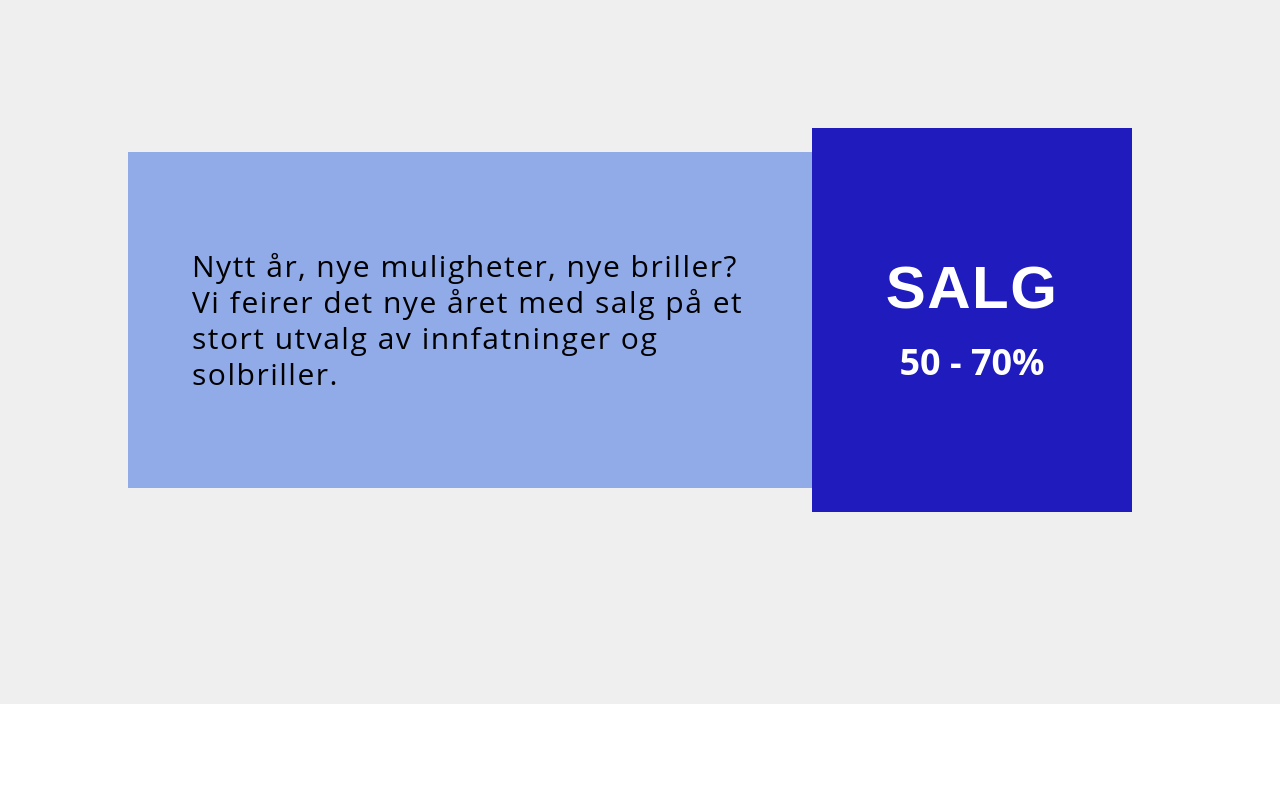
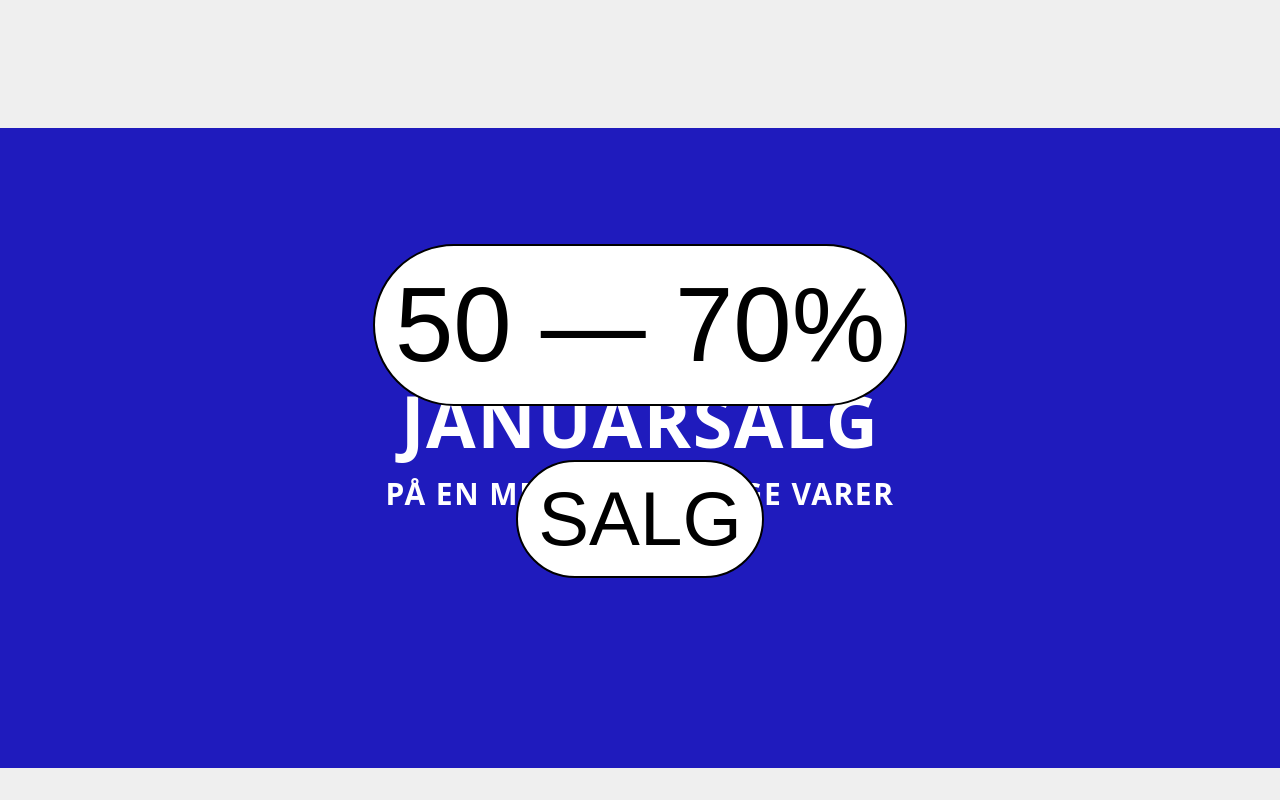
Before and after one commit to mathildeew/lillestromoptikk, a React (Vite) app: page / in a window 1280 px wide. Shown: the part 1320-2120 px from the top of the page. Built offline with nearby package versions, Linux system fonts and the light colour scheme; a web font is replaced by a local one.

Commit message:
adds sale section

```diff
--- a/src/components/Layout/Footer/index.jsx
+++ b/src/components/Layout/Footer/index.jsx
@@ -28,7 +28,9 @@ export default function Footer() {
         <div className="flex flex-col gap-5">
           <h3>Kontakt oss</h3>
           <div>
-            <p>post@lillestromoptikk.no</p>
+            <a href="mailto:post@lillestromoptikk.no">
+              post@lillestromoptikk.no
+            </a>
             <p>64 80 85 85</p>
           </div>
 
--- a/src/components/Sale/index.jsx
+++ b/src/components/Sale/index.jsx
@@ -1,19 +1,19 @@
 export default function Sale() {
   return (
-    <section className="bg-grey pb-24 flex flex-col items-center md:pb-32 lg:pb-48">
-      <div className="max-w-5xl flex flex-col  md:flex-row-reverse md:items-center md:gap-0">
-        <div
-          className="w-full text-white bg-kleinBlue max-w-xs max-h-xs mx-auto px-20 py-10 flex flex-col items-center gap-6 relative top-10
-        md:p-0 md:h-96 md:justify-center md:right-5 md:top-0"
-        >
-          <h2 className="uppercase text-6xl md:text-6xl">Salg</h2>
-          <span className="text-4xl font-bold">50 - 70%</span>
-        </div>
-
-        <div className="bg-lightBlue w-full px-4 py-24 md:px-16">
-          <p className="text-2xl  leading-10  md:text-3xl">
-            Nytt år, nye muligheter, nye briller? Vi feirer det nye året med
-            salg på et stort utvalg av innfatninger og solbriller.
+    <section className="bg-grey flex flex-col items-center pb-24 relative z-10   md:pb-32 lg:pb-48">
+      <div className=" bg-kleinBlue w-full flex flex-col items-center px-4 py-36 relative  md:py-40 lg:py-64">
+        <span className="font-heading bg-white w-fit h-fit px-5 rounded-full border-2 border-black animate-sale uppercase absolute">
+          Salg
+        </span>
+        <span className="font-heading bg-white w-fit h-fit px-5 rounded-full border-2 border-black   animate-salePercent uppercase absolute">
+          50 &mdash; 70%
+        </span>
+        <div className="text-white flex flex-col items-center gap-5">
+          <p className="text-5xl font-bold uppercase relative md:text-7xl">
+            Januarsalg
+          </p>
+          <p className="text-xl md:text-3xl font-bold uppercase ">
+            På en mengde utvalge varer
           </p>
         </div>
       </div>
--- a/tailwind.config.js
+++ b/tailwind.config.js
@@ -17,6 +17,10 @@ export default {
       fontSize: {
         home: "10vh",
       },
+      lineHeight: {
+        big: "40px",
+      },
+
       width: {
         400: "450px",
         550: "550px",
@@ -35,11 +39,36 @@ export default {
         rotated: "url(/dist/assets/elements/rotatedBg.svg)",
         moscot: "url(/dist/assets/elements/brands/moscot/COLLECTION_5.jpeg)",
         balloonDog: "url(/dist/assets/elements/balloon-sale.jpg)",
+        sale: "url(/public/sale/sale-background.jpg)",
       },
       rotate: {
         150: "150deg",
         20: "20deg",
       },
+      boxShadow: {
+        double:
+          "-2px -2px #90ABE8, -5px -5px #fff, 2px 2px #90ABE8, 5px 5px #fff",
+      },
+      animation: {
+        sale: "saleCTA 4s linear infinite",
+        salePercent: "salePerc 4s linear infinite",
+      },
+      keyframes: {
+        saleCTA: {
+          "0%": { fontSize: "7vw", top: "5%", zIndex: "30" },
+          "25%": { fontSize: "12vw", zIndex: "30" },
+          "50%": { fontSize: "7.5vw", top: "65%", zIndex: "30" },
+          "75%": { fontSize: "4vw" },
+          "100%": { fontSize: "7vw", top: "5%" },
+        },
+        salePerc: {
+          "0%": { fontSize: "6.5vw", top: "65%" },
+          "25%": { fontSize: "3vw" },
+          "50%": { fontSize: "6vw", top: "5%" },
+          "75%": { fontSize: "11vw", zIndex: "30" },
+          "100%": { fontSize: "6.5vw", top: "65%", zIndex: "30" },
+        },
+      },
     },
   },
   plugins: [],
```
Also changed, not shown: public/sale/sale-background.jpg (added).
